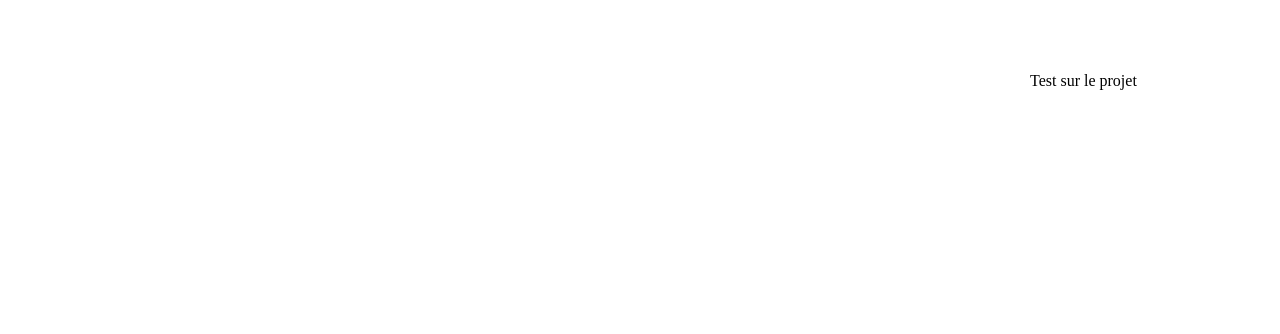
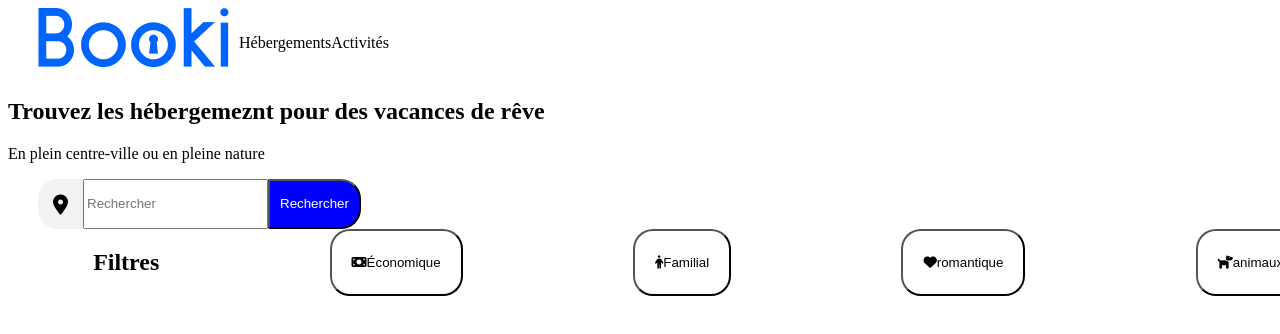
Before and after one commit to Marc-Fantino/Booki_HTML_CSS, a plain HTML site: page index.html in a window 1280 px wide. Shown: the top 334 px of the page. Drawn offline with Linux system fonts and the light colour scheme; files that its build step writes are made by us from their sources; a web font is replaced by a local one.

Commit message:
Commencement du menu

```diff
--- a/index.html
+++ b/index.html
@@ -12,19 +12,40 @@
       crossorigin="anonymous"
       referrerpolicy="no-referrer"
     />
+    <link rel="stylesheet" href="https://fonts.google.com/specimen/Raleway"/>
     <link rel="stylesheet" href="style.css" />
   </head>
   <body>
-  <menu>
-    <div>Test sur le projet</div>
-  </menu>
-  <section>
+  <header>
+    <nav class="nav">
+      <div class="logo"><img class="" src="./image/logo/Booki.png" alt=""></div>
+      <div class="menu">
+      <p>Hébergements</p>
+      <p>Activités</p>
+      </div>
+    </nav>
+  </header>
+  <main>
+    <section>
+    <h1>Trouvez les hébergemeznt pour des vacances de rêve</h1>
+    <p>En plein centre-ville ou en pleine nature</p>
 
-  </section>
+    <form class="recherche">
+    <div class="maps"><i class="fa-sharp fa-solid fa-location-dot"></i></div>
+    <input type="text" placeholder="Rechercher">
+    <button class="formulaire">Rechercher</button>
+    </form>
+    <div class="Filtre">
+      <h1>Filtres</h1>
+      <button class="button"><i class="fa-sharp fa-solid fa-money-bill"></i>Économique</button>
+      <button class="button"><i class="fa-solid fa-person"></i>Familial</button>
+      <button class="button"><i class="fa-sharp fa-solid fa-heart"></i>romantique</button>
+      <button class="button"><i class="fa-solid fa-dog"></i>animaux autorisés</button>
+    </div>
+    </section>
 
 
-
-
+  </main>
 
 
   </body>
--- a/style.css
+++ b/style.css
@@ -6,10 +6,45 @@ width: 1440px;
 height: 1884px;
 background: #FFFFFF;
 }
-menu{
-position: absolute;
-width: 381px;
-height: 19px;
-left: 982px;
-top: 48px;
+.nav{
+display: flex;
 }
+.logo{
+
+margin-left: 30px;
+}
+.menu{
+padding: 10px;
+display: flex;
+justify-content: space-around;
+}
+
+.recherche{
+display: flex;
+margin-left: 30px;
+width: 200px;
+height: 50px;
+
+}
+.maps{
+    border-radius: 20px 0px 0px 20px;
+    background: #f2f2f2;
+    padding: 15px;
+    font-size: 20px;
+}
+.formulaire{
+padding: 10px;
+    background: blue;
+    border-radius: 0px 20px 20px 0px;
+    color: #FFFFFF;
+}
+.Filtre{
+display: flex;
+justify-content: space-around;
+}
+.button{
+padding: 20px;
+border-radius: 20px;
+background: #FFFFFF;
+
+}
```
